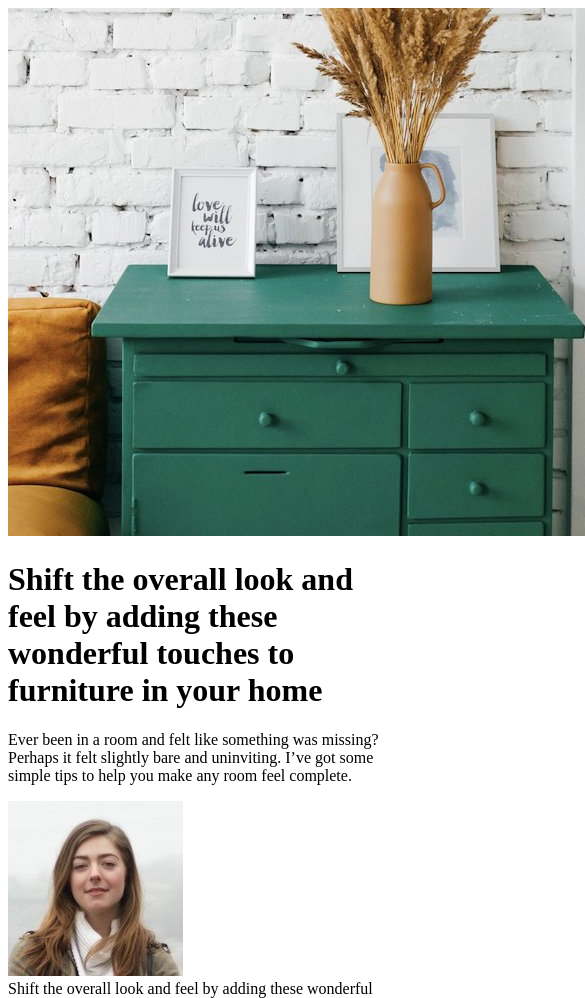
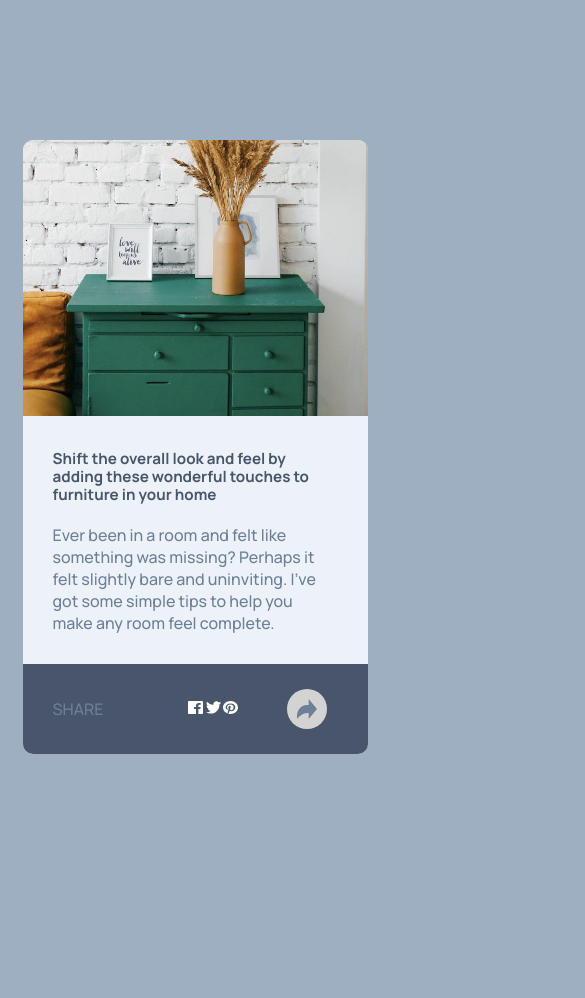
Before and after one commit to RoelofWobben/article_preview, a plain HTML site: page roelof.html in a window 390 px wide. Shown: the top 998 px of the page, 585 px wide, since content can reach past the window. After the commit the page ends 844 px from the top, so only its background shows below. Drawn offline with Linux system fonts and the light colour scheme.

Commit message:
mobile almost ready

```diff
--- /dev/null
+++ b/roelof.css
@@ -0,0 +1,120 @@
+:root {
+    --very_dark_grayish_blue: hsl(217, 19%, 35%);
+    --desaturated_dark_blue: hsl(214, 17%, 51%);
+    --grayish_blue: hsl(212, 23%, 69%);
+    --light_grayish_blue: hsl(210, 46%, 95%);
+}
+
+* {
+    margin: 0;
+    padding: 0;
+    box-sizing: border-box;
+}
+
+body{
+    width: 100vw;
+    height: 100vh;
+    display: flex;
+    align-items: center;
+    justify-content: center;
+    flex-direction: column;
+    font-size: 13px;
+    font-family: 'Manrope', sans-serif;
+    background-color: var(--grayish_blue);
+    padding-top: 20px;
+}
+
+.left img {
+    width: 345px;
+    height: 276px;
+    margin-bottom: 30px;
+}
+
+h3 {
+    color: var(--very_dark_grayish_blue);
+    margin-bottom: 20px;
+    line-height: 1.2;
+    padding-left: 30px;
+    padding-right: 30px;
+}
+
+p{
+    color: var(--desaturated_dark_blue);
+    padding-left: 30px;
+    padding-right: 35px;
+    font-size: 16px;
+}
+
+.container {
+    position: relative;
+    width: 345px;
+    background-color: var(--light_grayish_blue);
+    border-radius: 10px;
+    margin-top: 30px;
+    overflow: hidden;
+}
+
+.personal {
+    display: flex;
+    flex-direction: row;
+    margin-top: 30px;
+    justify-content: space-between;
+    align-items: center;
+    padding-left: 30px;
+    padding-right: 30px;
+    margin-bottom: 30px;
+}
+
+.avatar {
+    width: 60px;
+    height: 60px;
+    border-radius: 50%;
+}
+
+.personal_data{
+    display: flex;
+    flex-direction: column;
+}
+
+.share{
+    height: 40px;
+    width: 40px;
+    background-color: lightgrey;
+    display: flex;
+    align-items: center;
+    justify-content: center;
+    border-radius: 50%;
+}
+
+.arrow {
+    width: 20px;
+    height: 20px;
+    margin-bottom: 0px;
+}
+
+.name {
+    font-weight: 700;
+    font-size: 16px;
+}
+
+.date {
+    color: var(--grayish_blue);
+}
+
+.active {
+    position: absolute;
+    height: 90px;
+    width: 345px;
+    background-color: var(--very_dark_grayish_blue);
+    display: flex;
+    align-items: center;
+    justify-content: space-between;
+    flex-direction: row;
+    bottom: 0px;
+    padding-right: 40px;
+}
+
+.icon {
+    width: 15px;
+    height: 13px;
+}
--- a/roelof.html
+++ b/roelof.html
@@ -5,6 +5,11 @@
   <meta name="viewport" content="width=device-width, initial-scale=1.0"> <!-- displays site properly based on user's device -->
 
   <link rel="icon" type="image/png" sizes="32x32" href="./images/favicon-32x32.png">
+
+  <link rel="preconnect" href="https://fonts.googleapis.com">
+<link rel="preconnect" href="https://fonts.gstatic.com" crossorigin>
+<link href="https://fonts.googleapis.com/css2?family=Manrope:wght@500;700&display=swap" rel="stylesheet">
+<link href="roelof.css" rel="stylesheet">
 
   <title>Frontend Mentor | Article preview component</title>
 
@@ -15,9 +20,9 @@
             <img src="./images/drawers.jpg">
         </div>
         <div class="right">
-            <h1>
+            <h3>
                 Shift the overall look and feel by adding these wonderful touches to furniture in your home
-            </h1>
+            </h3>
             <p>
                 Ever been in a room and felt like something was missing? Perhaps
                 it felt slightly bare and uninviting. I’ve got some simple tips
@@ -25,23 +30,26 @@
             </p>
             <div class="personal">
                 <img src="./images/avatar-michelle.jpg" class="avatar">
-
+                <div class="personal_data">
+                    <div class="name">Michelle Appleton </div>
+                    <div class="date">28 Jun 2020</div>
+                </div>
+                <div class="share">
+                    <img src="./images/icon-share.svg" class="arrow">
+                </div>
             </div>
-
+            <div class="active">
+                <p class="tekst_click">SHARE</p>
+                <div class="social_icons">
+                    <img src="./images/icon-facebook.svg" class="icon">
+                    <img src="./images/icon-twitter.svg" class="icon">
+                    <img src="./images/icon-pinterest.svg" class="icon">
+                </div>
+                <div class="share">
+                    <img src="./images/icon-share.svg" class="arrow">
+                </div>
+            </div>
         </div>
     </div>
-
-  Shift the overall look and feel by adding these wonderful
-  touches to furniture in your home
-
-  Ever been in a room and felt like something was missing? Perhaps
-  it felt slightly bare and uninviting. I’ve got some simple tips
-  to help you make any room feel complete.
-
-  Michelle Appleton
-  28 Jun 2020
-
-  Share
-
 </body>
 </html>
```
